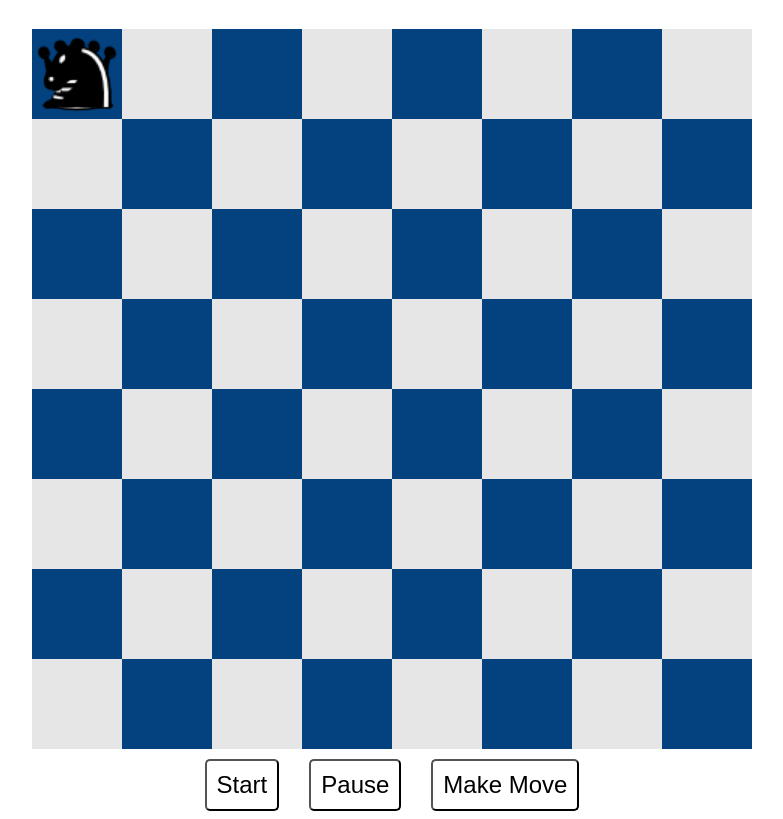
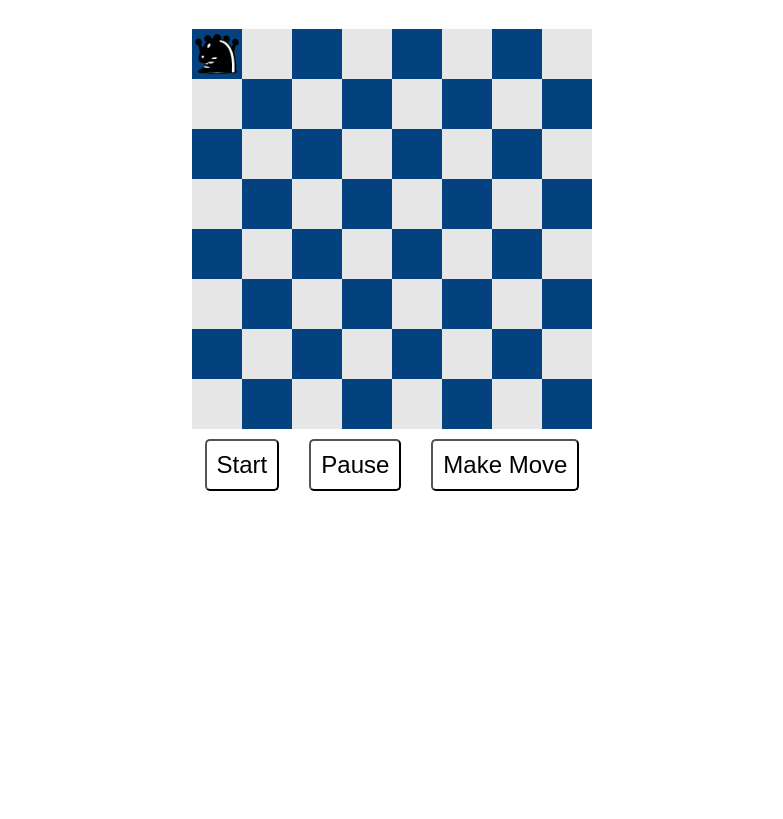
Before and after one commit to prodan-eric/game-of-chess, a plain HTML site: page index.html in a window 1280 px wide. Shown: the part 71-890 px from the top of the page, without its empty margins (248-1031 px from the left). After the commit the page ends 800 px from the top, so only its background shows below. Drawn offline with nearby package versions, Linux system fonts and the light colour scheme.

Commit message:
size fix

```diff
--- a/board.js
+++ b/board.js
@@ -47,8 +47,8 @@ class Board {
 
     for (let i = 0; i < oldPieces.length; i++) {
       if (!newPieces[i].alive) oldPieces[i].style.visibility = "hidden"
-      oldPieces[i].style.marginLeft = `${newPieces[i].x * 90}px`
-      oldPieces[i].style.marginTop = `${newPieces[i].y * 90}px`
+      oldPieces[i].style.marginLeft = `${newPieces[i].x * 50}px`
+      oldPieces[i].style.marginTop = `${newPieces[i].y * 50}px`
     }
   }
 }
--- a/index.css
+++ b/index.css
@@ -19,8 +19,8 @@ html {
 }
 
 #board {
-    height: 720px;
-    width: 720px;
+    height: 400px;
+    width: 400px;
     position: relative;
     display: flex;
     flex-wrap: wrap;
@@ -29,8 +29,8 @@ html {
 
 .cell {
     flex-basis: 12.5%;
-    width: 80px;
-    height: 90px;
+    width: 50px;
+    height: 50px;
 }
 
 .blackCell {
@@ -54,8 +54,8 @@ html {
     justify-content: center;
     align-items: center;
     -webkit-text-stroke:0.3px black;
-    width: 90px;
-    height: 90px;
+    width: 50px;
+    height: 50px;
     position: absolute;
     transition: all 100ms;
     background-size: contain;
--- a/player.js
+++ b/player.js
@@ -60,8 +60,8 @@ class Player {
       if (this.pieces[i].color === "black") piece.classList.add("blackPiece")
       else piece.classList.add("whitePiece")
       piece.classList.add(`${this.pieces[i].color}${this.pieces[i].type}`)
-      piece.style.marginLeft = `${this.pieces[i].x * 90}px`
-      piece.style.marginTop = `${this.pieces[i].y * 90}px`
+      piece.style.marginLeft = `${this.pieces[i].x * 50}px`
+      piece.style.marginTop = `${this.pieces[i].y * 50}px`
 
       board.appendChild(piece)
     }
```
